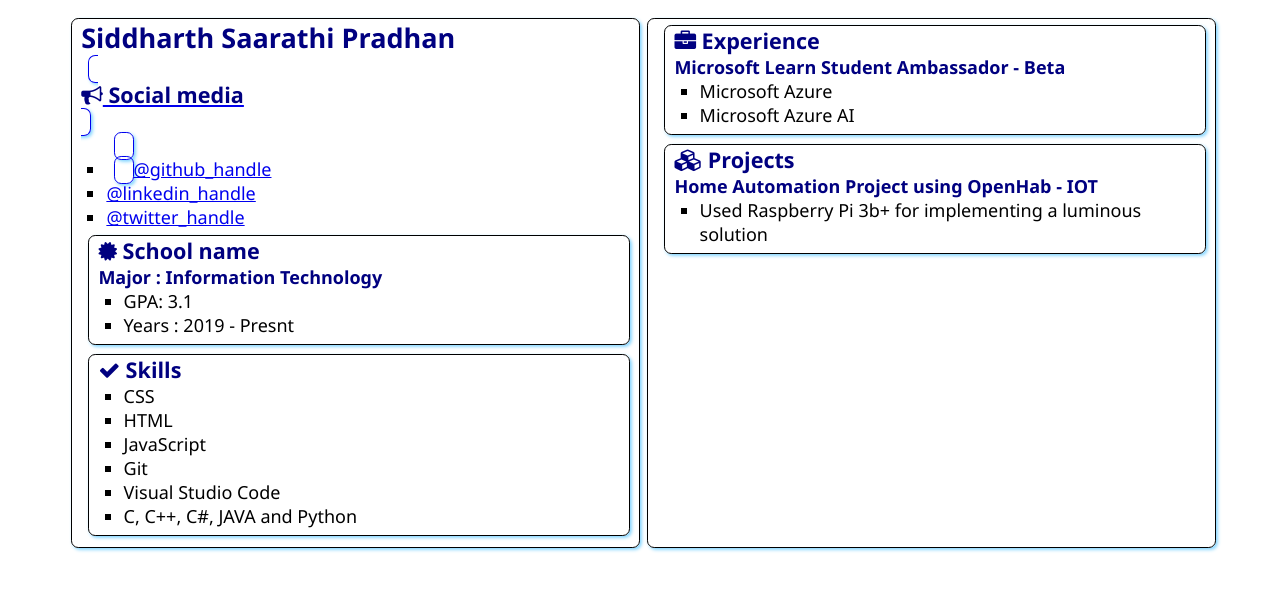
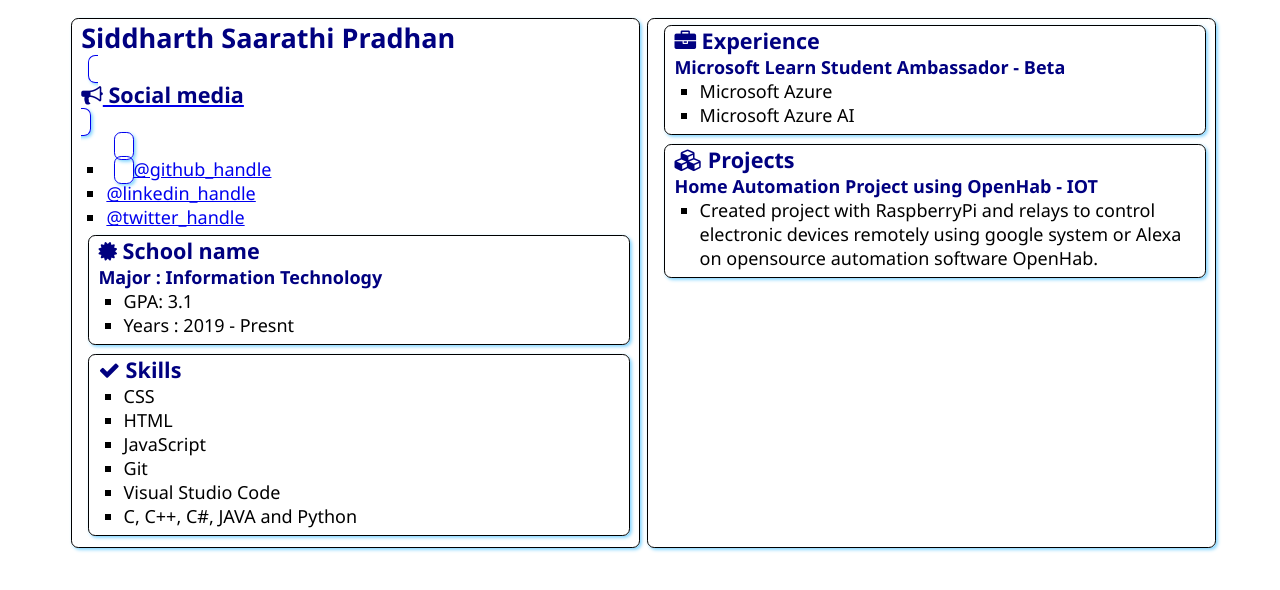
Before and after one commit to Sidsp-github/SATechnicalOnboarding, a plain HTML site: page src/index.html in a window 1280 px wide. Drawn offline with Linux system fonts and the light colour scheme.

Commit message:
Update index.html

```diff
--- a/src/index.html
+++ b/src/index.html
@@ -77,7 +77,9 @@
 
                 <h3>Home Automation Project using OpenHab - IOT</h3>
                 <ul>
-                    <li>Used Raspberry Pi 3b+ for implementing a luminous solution</li>
+                    <li>Created project with RaspberryPi and relays to control electronic devices remotely
+                        using google system or Alexa on opensource automation software OpenHab.
+                        </li>
                 </ul>
             </section>
         </article>
```
